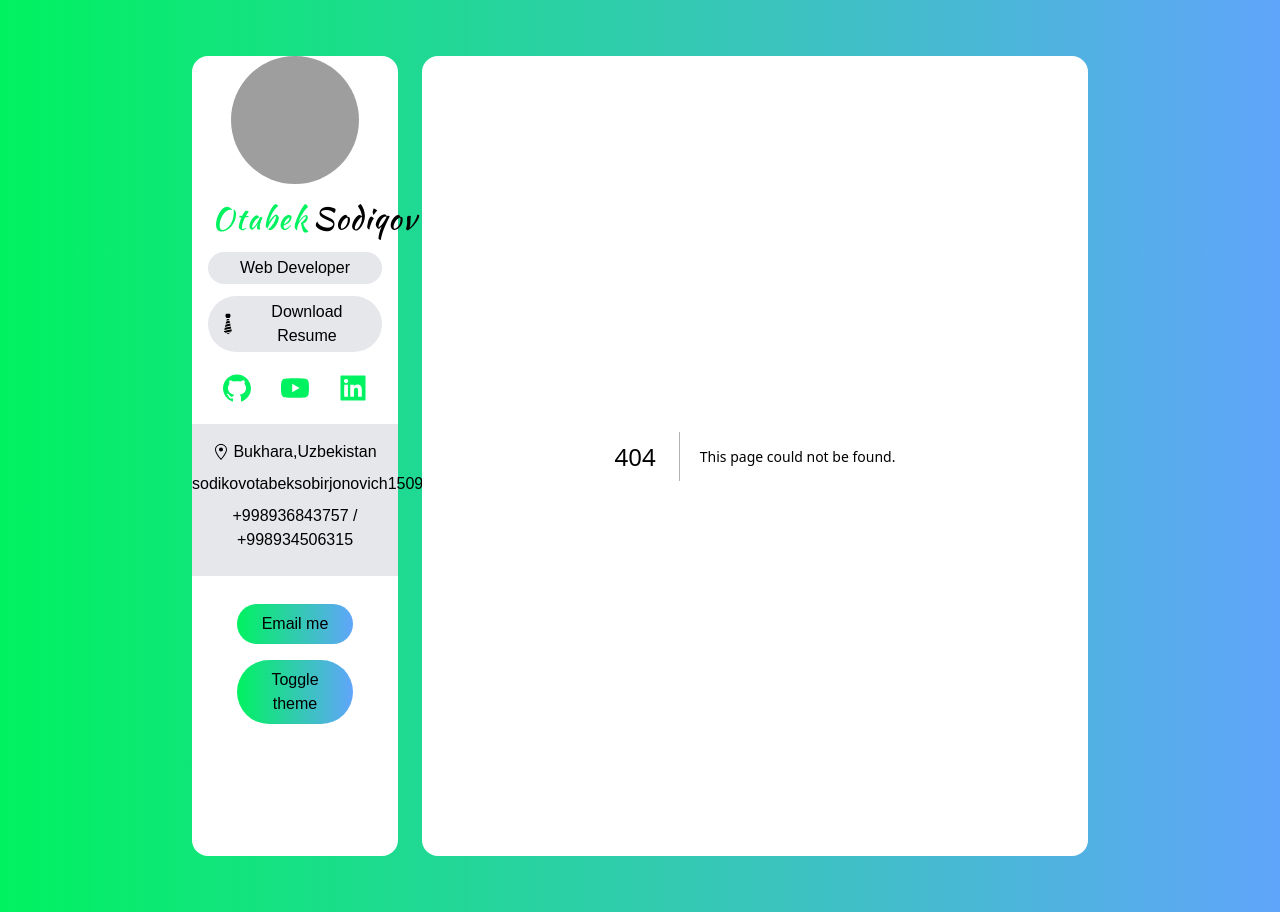
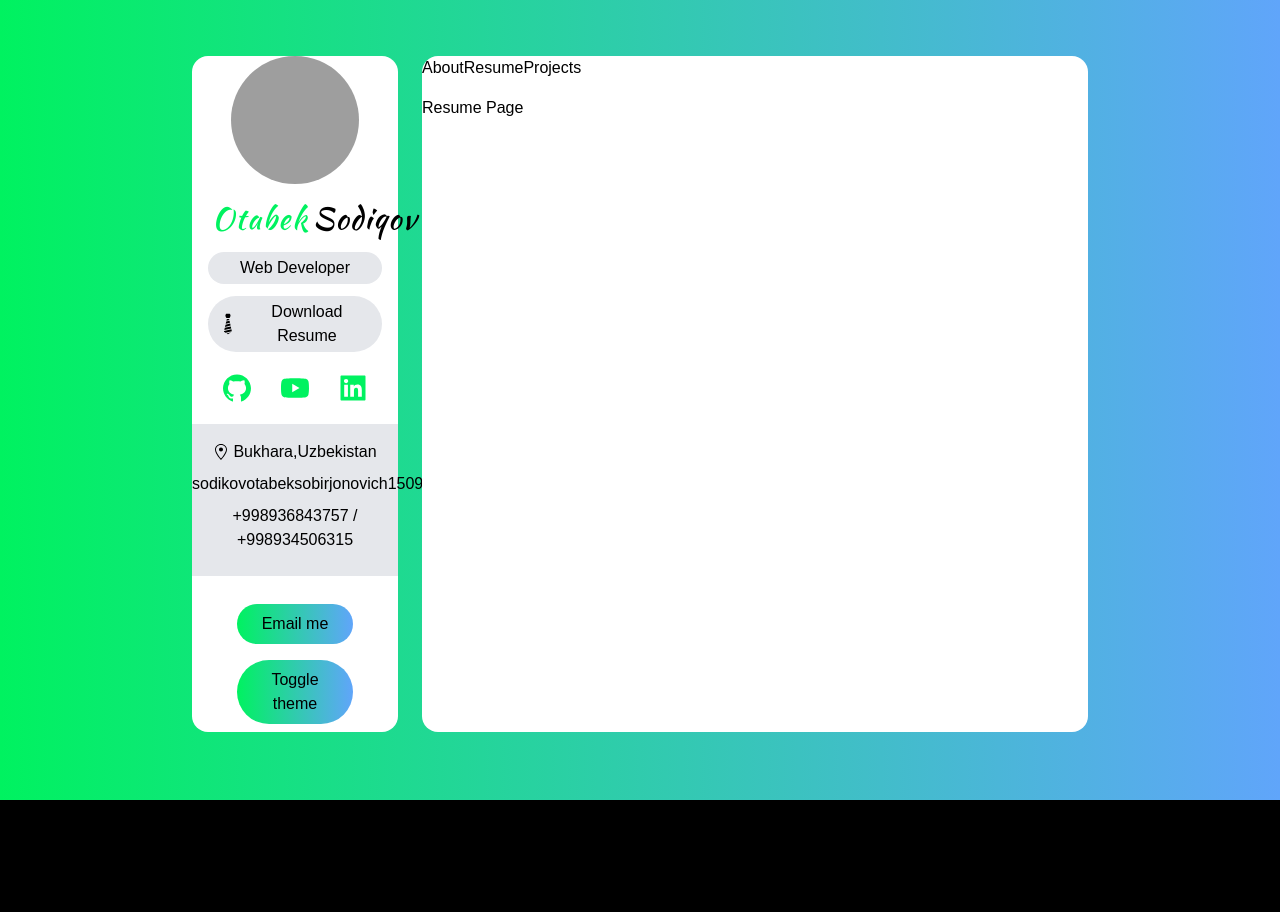
Before and after one commit to OSSwebmaster2003/portfolio, a Next.js app: page /resume in a window 1280 px wide. Before the commit this address had no page. After the commit the page ends 800 px from the top, so only its background shows below. Built offline with nearby package versions, Linux system fonts and the light colour scheme; grey boxes are pictures that could not be loaded.

Commit message:
navbar logic finished

```diff
--- /dev/null
+++ b/components/Navbar.tsx
@@ -0,0 +1,30 @@
+import Link from "next/link";
+import { useState } from "react";
+
+const Navbar = () => {
+  const [activeItem, setActiveItem] = useState("");
+  return (
+    <div>
+      <span>{activeItem}</span>
+      <div className="text-red font-lg">
+        {activeItem !== "About" && (
+          <Link href="/">
+            <span onClick={() => setActiveItem("About")}>About</span>
+          </Link>
+        )}
+        {activeItem !== "Resume" && (
+          <Link href="/resume">
+            <span onClick={() => setActiveItem("Resume")}>Resume</span>
+          </Link>
+        )}
+        {activeItem !== "Projects" && (
+          <Link href="/projects">
+            <span onClick={() => setActiveItem("Projects")}>Projects</span>
+          </Link>
+        )}
+      </div>
+    </div>
+  );
+};
+
+export default Navbar;
--- a/pages/_app.tsx
+++ b/pages/_app.tsx
@@ -1,3 +1,4 @@
+import Navbar from "../components/Navbar";
 import Sidebar from "../components/Sidebar";
 import "../styles/globals.css";
 
@@ -7,7 +8,8 @@ function MyApp({ Component, pageProps }) {
       <div className="col-span-12 px-4 text-center bg-white lg:col-span-3 rounded-2xl">
         <Sidebar />
       </div>
-      <div className="col-span-12 bg-white lg:col-span-9 rounded-2xl">
+      <div className="flex flex-col col-span-12 bg-white lg:col-span-9 rounded-2xl">
+        <Navbar />
         <Component {...pageProps} />
       </div>
     </div>
--- /dev/null
+++ b/pages/projects.tsx
@@ -0,0 +1,9 @@
+const projects = () => {
+  return (
+    <div className="py-4">
+      <h1>Projects Page</h1>
+    </div>
+  );
+};
+
+export default projects;
--- /dev/null
+++ b/pages/resume.tsx
@@ -0,0 +1,9 @@
+const resume = () => {
+  return (
+    <div className="py-4">
+      <h1>Resume Page</h1>
+    </div>
+  );
+};
+
+export default resume;
```
